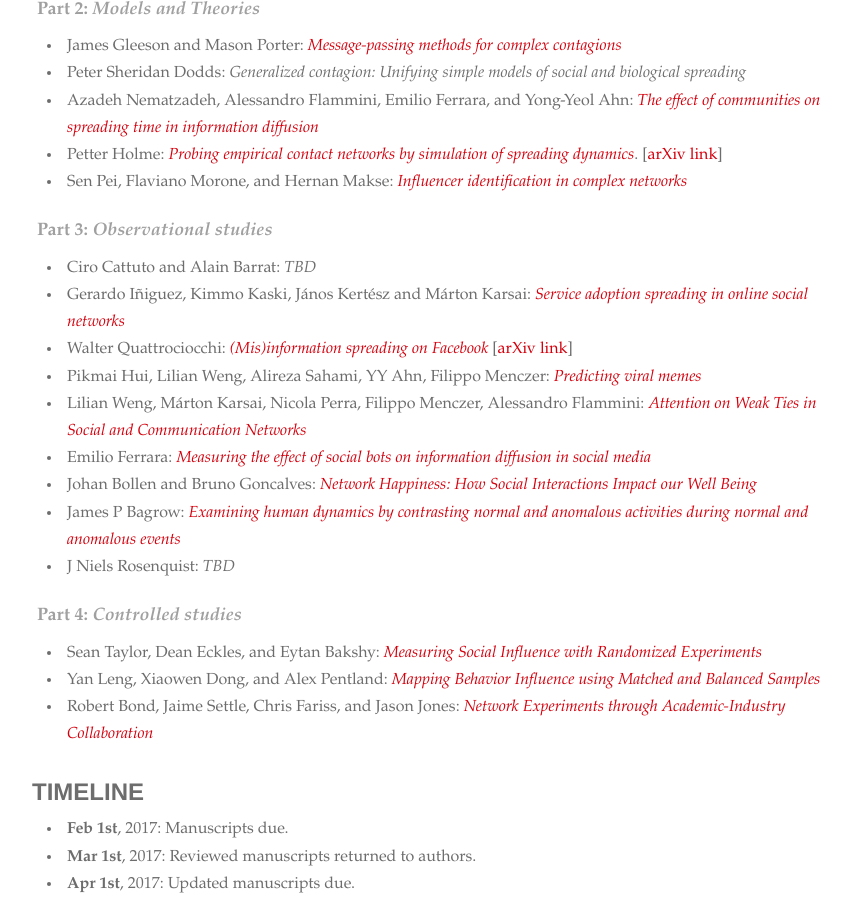
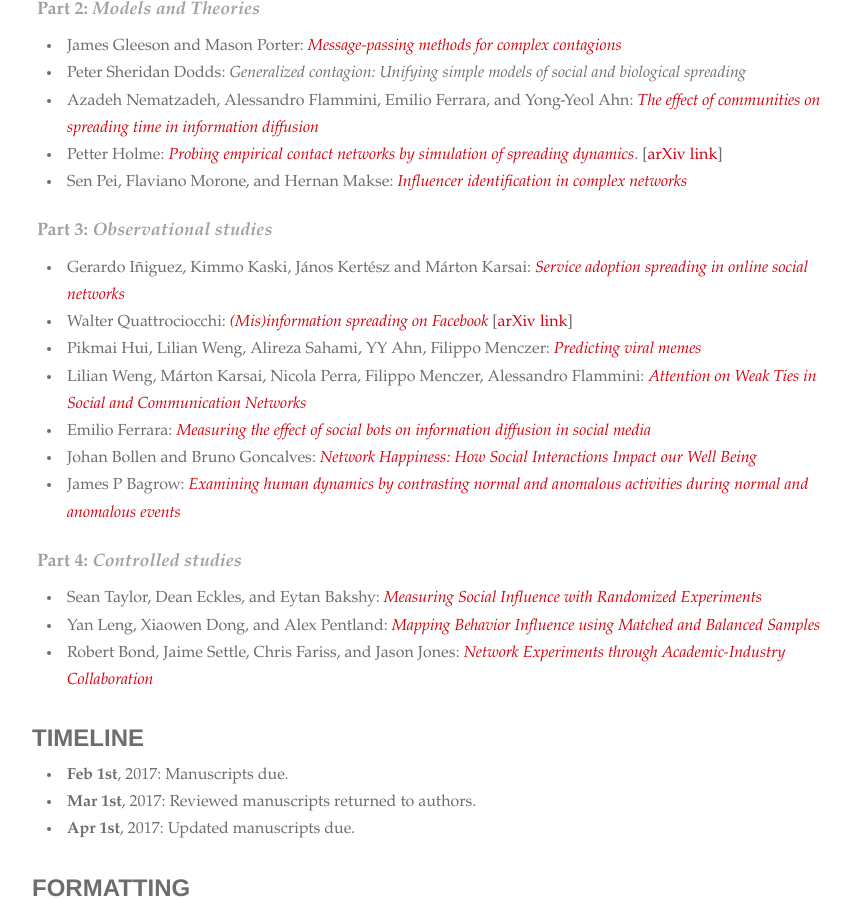
Before and after one commit to socialcontagionbook/socialcontagionbook.github.io, a Jekyll site: the page built from index.md, in a window 1280 px wide and 900 px high, scrolled down 513 px. Shown: the whole window, without its empty margins (208-1059 px from the left). Built offline with Jekyll 4.4.1, drawn with Linux system fonts in a browser that asks for light colours; some web fonts are replaced; our own code applies the rules of GitHub Pages for plain Markdown files.

Commit message:
Update index.md

```diff
--- a/index.md
+++ b/index.md
@@ -24,7 +24,6 @@ This page contains information for authors of the forthcoming _Spreading Dynamic
 
 ## **Part 3**: _Observational studies_
 
-* Ciro Cattuto and Alain Barrat: _TBD_
 * Gerardo Iñiguez, Kimmo Kaski, János Kertész and Márton Karsai: [_Service adoption spreading in online social networks_](#iniquez)
 * Walter Quattrociocchi: [_(Mis)information spreading on Facebook_](#quattrociocchi) \[[arXiv link](https://arxiv.org/abs/1706.09494)\]
 * Pikmai Hui, Lilian Weng, Alireza Sahami, YY Ahn, Filippo Menczer: [_Predicting viral memes_](#hui)
@@ -32,7 +31,6 @@ This page contains information for authors of the forthcoming _Spreading Dynamic
 * Emilio Ferrara: [_Measuring the effect of social bots on information diffusion in social media_](#ferrara)
 * Johan Bollen and Bruno Goncalves: [_Network Happiness: How Social Interactions Impact our Well Being_](#bollen)
 * James P Bagrow: [_Examining human dynamics by contrasting normal and anomalous activities during normal and anomalous events_](#bagrow)
-* J Niels Rosenquist: _TBD_
 
 ## **Part 4**: _Controlled studies_
 
```
